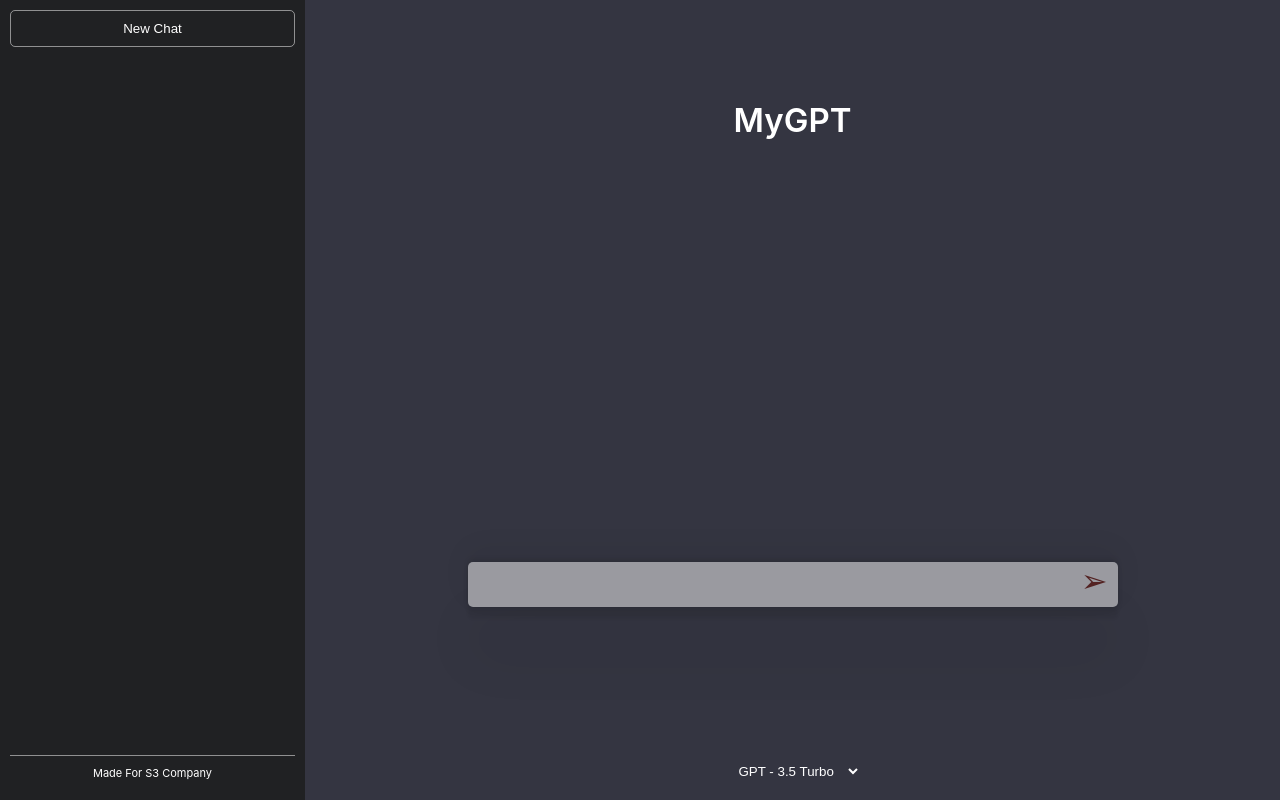
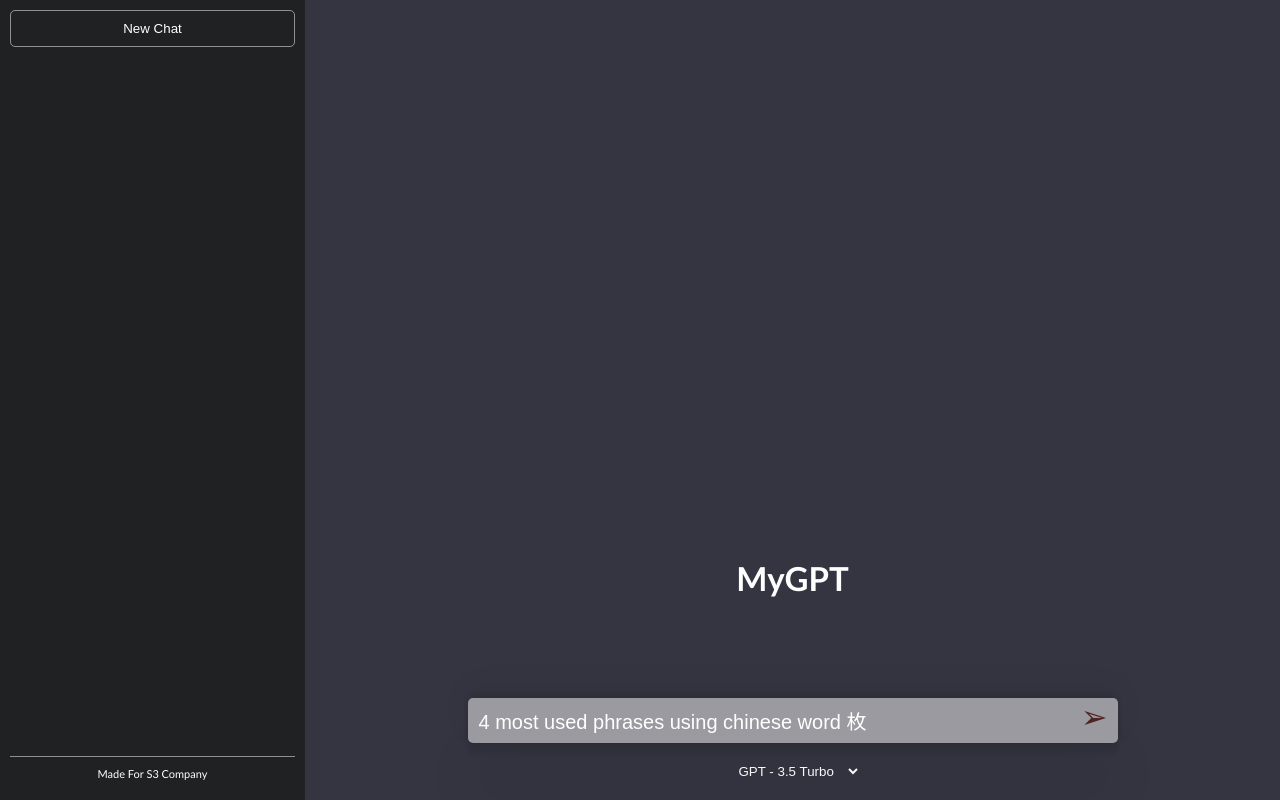
Before and after one commit to AydanKusland/MyGPT, a React (Vite) app in the folder client/: page / in a window 1280 px wide. Built offline with nearby package versions, Linux system fonts and the light colour scheme.

Commit message:
global context refactoring

```diff
--- a/client/package.json
+++ b/client/package.json
@@ -10,7 +10,8 @@
 	"dependencies": {
 		"axios": "^1.5.0",
 		"react": "^18.2.0",
-		"react-dom": "^18.2.0"
+		"react-dom": "^18.2.0",
+		"styled-components": "^6.0.8"
 	},
 	"devDependencies": {
 		"@types/react": "^18.2.15",
--- a/client/src/App.css
+++ b/client/src/App.css
@@ -6,15 +6,9 @@
 }
 
 html {
-	font-family: Inter, system-ui, Avenir, Helvetica, Arial, sans-serif;
+	font-family: Calibri, 'Trebuchet MS', sans-serif;
 	background-color: #343541;
 	font-size: 62.5%;
-}
-
-h1 {
-	font-size: 3.3rem;
-	font-weight: 600;
-	padding: 10rem 0;
 }
 
 .topLevelContainer {
@@ -39,7 +33,15 @@
 	flex-direction: column;
 	align-items: center;
 	flex: 5 20rem;
-	justify-content: space-between;
+	justify-content: end;
+}
+
+/* MyGPT header */
+.main h1 {
+	justify-self: start;
+	font-size: 3.3rem;
+	font-weight: 600;
+	padding: 5rem 0;
 }
 
 .info {
@@ -53,6 +55,7 @@
 	width: 100%;
 	max-width: 65rem;
 	position: relative;
+	justify-self: end;
 }
 
 input {
@@ -114,12 +117,33 @@
 }
 
 #output {
+	width: 100%;
 	font-size: 1.5rem;
 	margin-bottom: 3rem;
-	overflow: auto;
+	overflow-x: hidden;
+	overflow-y: auto;
 	text-align: justify;
-	padding: 1rem 2rem;
+	padding: 1rem 3rem;
 	line-height: 1.5;
+	display: flex;
+	flex-direction: column;
+	gap: 1rem;
+}
+/* CHAT */
+.wholeMessage {
+	display: flex;
+	gap: 2rem;
+	background-color: #3b2121;
+	padding: 1rem;
+	align-items: center;
+	border-radius: 6px;
+}
+
+.role {
+	flex-basis: 8rem;
+}
+
+.response {
 }
 
 #gptVersion {
@@ -131,3 +155,17 @@
 #gptVersion option {
 	background-color: #202123;
 }
+/* Scrollbar */
+div::-webkit-scrollbar {
+	width: 11px; /* width of the entire scrollbar */
+}
+
+div::-webkit-scrollbar-track {
+	background: #202123; /* color of the tracking area */
+	border-radius: 20px;
+}
+
+div::-webkit-scrollbar-thumb {
+	background-color: rgba(100, 100, 147, 0.678); /* color of the scroll thumb */
+	border-radius: 20px; /* roundness of the scroll thumb */
+}
--- a/client/src/App.jsx
+++ b/client/src/App.jsx
@@ -1,102 +1,11 @@
-import { useState } from 'react'
-import { customFetch } from './customFetch'
+import ChatContainer from './components/ChatContainer'
+import Sidebar from './components/Sidebar'
 
 export default function App() {
-	// all chats
-	const [chats, setChats] = useState([])
-	// current chat query
-	const [query, setQuery] = useState('')
-	// current chat
-	const [currentChat, setCurrentChat] = useState([])
-
-	const [isLoading, setIsLoading] = useState(false)
-	// choose GPT version
-	const [gptVersion, setGptVersion] = useState('gpt-3.5-turbo')
-
-	const handleSubmit = async e => {
-		e.preventDefault()
-		setIsLoading(true)
-
-		try {
-			const newMessage = [...currentChat, { role: 'user', content: query }]
-			// Sending query to server
-			const { data: response } = await customFetch.post('', {
-				model: gptVersion,
-				messages: newMessage
-			})
-			setCurrentChat(prev => [
-				...prev,
-				{ role: 'user', content: query },
-				response
-			])
-			// response is {"role": "assistant", "content": ""}
-			// setChats(prev => [...prev, []])
-		} catch (error) {
-			console.log(error)
-			// add a toast or error class!
-		}
-		setIsLoading(false)
-		setQuery('')
-	}
-
-	const handleHistory = id => {
-		console.log(id)
-	}
-
 	return (
 		<div className='topLevelContainer'>
-			<aside className='side-bar'>
-				<button
-					className='newChatButton'
-					onClick={() => console.log('new chat')}
-				>
-					New Chat
-				</button>
-				<div className='history'>
-					{chats.map((item, index) => (
-						<p key={index} onClick={() => handleHistory(index)}>
-							{item.query}
-						</p>
-					))}
-				</div>
-				<footer>
-					<p>Made For S3 Company</p>
-				</footer>
-			</aside>
-			<main className='main'>
-				<h1>MyGPT</h1>
-				<div id='output'>
-					{isLoading
-						? 'LOADING...'
-						: currentChat.map((message, index) => (
-								<p key={index}>
-									<span>{message.role}</span> &nbsp;
-									{message.content}
-								</p>
-						  ))}
-				</div>
-				<form className='input-container' onSubmit={handleSubmit}>
-					<input
-						type='text'
-						name='query'
-						id='query'
-						value={query}
-						onChange={e => setQuery(e.target.value)}
-					/>
-					<button type='submit' id='submit'>
-						{'\u27a2'}
-					</button>
-				</form>
-				<select
-					name='gptVersion'
-					id='gptVersion'
-					onChange={e => setGptVersion(e.target.value)}
-					value={gptVersion}
-				>
-					<option value='gpt-3.5-turbo'>GPT - 3.5 Turbo</option>
-					<option value='gpt-4'>GPT - 4</option>
-				</select>
-			</main>
+			<Sidebar />
+			<ChatContainer />
 		</div>
 	)
 }
--- /dev/null
+++ b/client/src/components/ChatContainer.jsx
@@ -0,0 +1,40 @@
+import { useGlobalContext } from '../context'
+import CurrentChat from './CurrentChat'
+
+export default function ChatContainer() {
+	const {
+		isLoading,
+		handleSubmit,
+		query,
+		setQuery,
+		setGptVersion,
+		gptVersion
+	} = useGlobalContext()
+	return (
+		<main className='main'>
+			<h1>MyGPT</h1>
+			<div id='output'>{isLoading ? 'LOADING...' : <CurrentChat />}</div>
+			<form className='input-container' onSubmit={handleSubmit}>
+				<input
+					type='text'
+					name='query'
+					id='query'
+					value={query}
+					onChange={e => setQuery(e.target.value)}
+				/>
+				<button type='submit' id='submit'>
+					{'\u27a2'}
+				</button>
+			</form>
+			<select
+				name='gptVersion'
+				id='gptVersion'
+				onChange={e => setGptVersion(e.target.value)}
+				value={gptVersion}
+			>
+				<option value='gpt-3.5-turbo'>GPT - 3.5 Turbo</option>
+				<option value='gpt-4'>GPT - 4</option>
+			</select>
+		</main>
+	)
+}
--- /dev/null
+++ b/client/src/components/CurrentChat.jsx
@@ -0,0 +1,15 @@
+import { useGlobalContext } from '../context'
+
+export default function CurrentChat() {
+	const { currentChat } = useGlobalContext()
+	return currentChat.map((message, index) => (
+		<div className='wholeMessage' key={index}>
+			<p className='role'>{message.role}:</p>
+			<div className='response'>
+				{message.content.split('\n').map((item, i) => (
+					<p key={i}>{item}</p>
+				))}
+			</div>
+		</div>
+	))
+}
--- /dev/null
+++ b/client/src/components/Sidebar.jsx
@@ -0,0 +1,22 @@
+import { useGlobalContext } from '../context'
+
+export default function Sidebar() {
+	const { chats } = useGlobalContext()
+	return (
+		<aside className='side-bar'>
+			<button className='newChatButton' onClick={() => console.log('new chat')}>
+				New Chat
+			</button>
+			<div className='history'>
+				{chats.map((item, index) => (
+					<p key={index} onClick={() => handleHistory(index)}>
+						{item.query}
+					</p>
+				))}
+			</div>
+			<footer>
+				<p>Made For S3 Company</p>
+			</footer>
+		</aside>
+	)
+}
--- /dev/null
+++ b/client/src/context.jsx
@@ -0,0 +1,69 @@
+import { createContext, useContext, useState } from 'react'
+import { customFetch } from './customFetch'
+
+const GlobalContext = createContext()
+
+export const ContextProvider = ({ children }) => {
+	// all chats
+	const [chats, setChats] = useState([])
+	// current chat query
+	const [query, setQuery] = useState(
+		'4 most used phrases using chinese word 枚'
+	)
+	// current chat
+	const [currentChat, setCurrentChat] = useState([])
+
+	const [isLoading, setIsLoading] = useState(false)
+
+	// choose GPT version
+	const [gptVersion, setGptVersion] = useState('gpt-3.5-turbo')
+
+	const handleSubmit = async e => {
+		e.preventDefault()
+		setIsLoading(true)
+
+		try {
+			const messages = [...currentChat, { role: 'user', content: query }]
+			// Sending query to server
+			const {
+				data: { responseMessage, id }
+			} = await customFetch.post('', {
+				model: gptVersion,
+				messages
+			})
+			console.log(id)
+			setCurrentChat(prev => [
+				...prev,
+				{ role: 'user', content: query },
+				responseMessage
+			])
+			// setChats(prev => [...prev, currentChat])
+		} catch (error) {
+			console.log(error)
+			// add a toast or error class!
+		}
+		setIsLoading(false)
+		setQuery('')
+	}
+
+	return (
+		<GlobalContext.Provider
+			value={{
+				chats,
+				setChats,
+				isLoading,
+				setGptVersion,
+				handleSubmit,
+				currentChat,
+				setQuery,
+				query
+			}}
+		>
+			{children}
+		</GlobalContext.Provider>
+	)
+}
+
+export const useGlobalContext = () => {
+	return useContext(GlobalContext)
+}
--- a/client/src/main.jsx
+++ b/client/src/main.jsx
@@ -2,9 +2,12 @@
 import ReactDOM from 'react-dom/client'
 import App from './App.jsx'
 import './App.css'
+import { ContextProvider } from './context.jsx'
 
 ReactDOM.createRoot(document.getElementById('root')).render(
 	<React.StrictMode>
-		<App />
+		<ContextProvider>
+			<App />
+		</ContextProvider>
 	</React.StrictMode>
 )
```
Also changed, not shown: client/.eslintrc.cjs (deleted), 2 other files (tests, documents, lock files or other folders).
